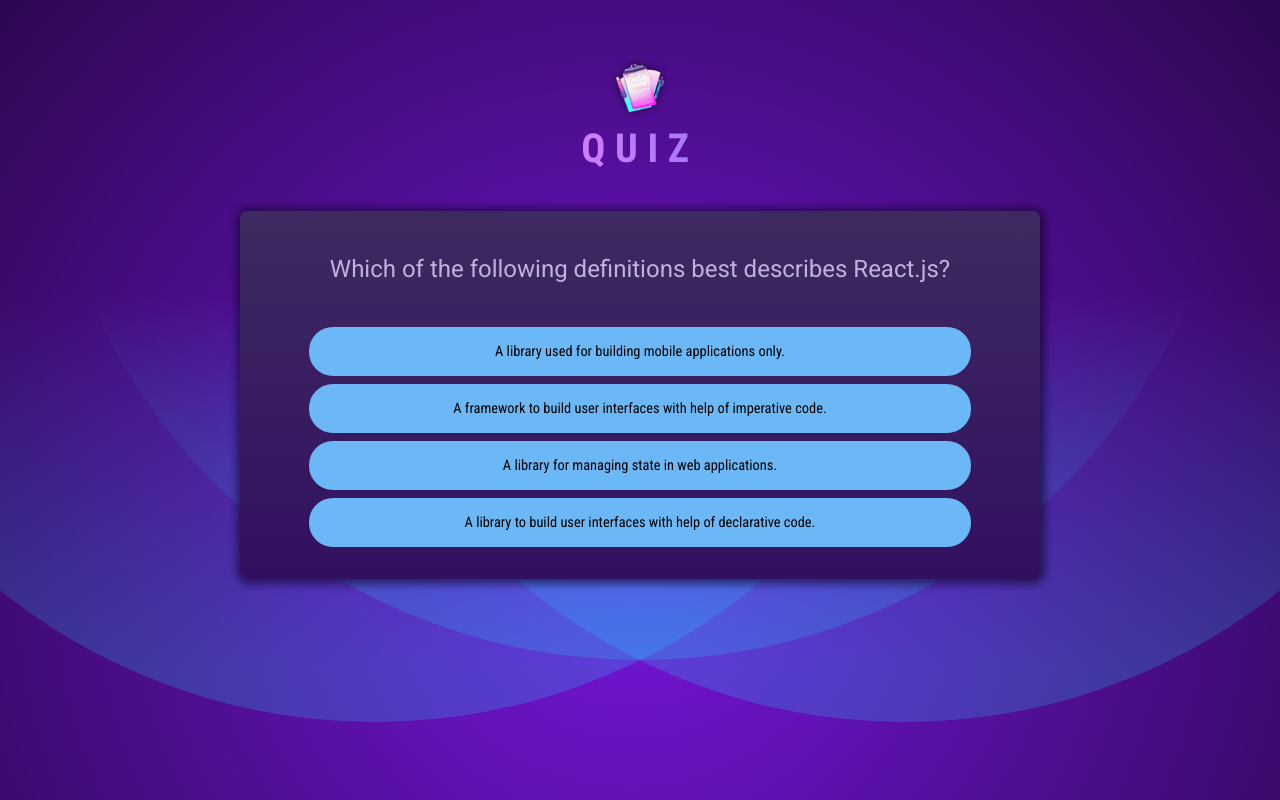
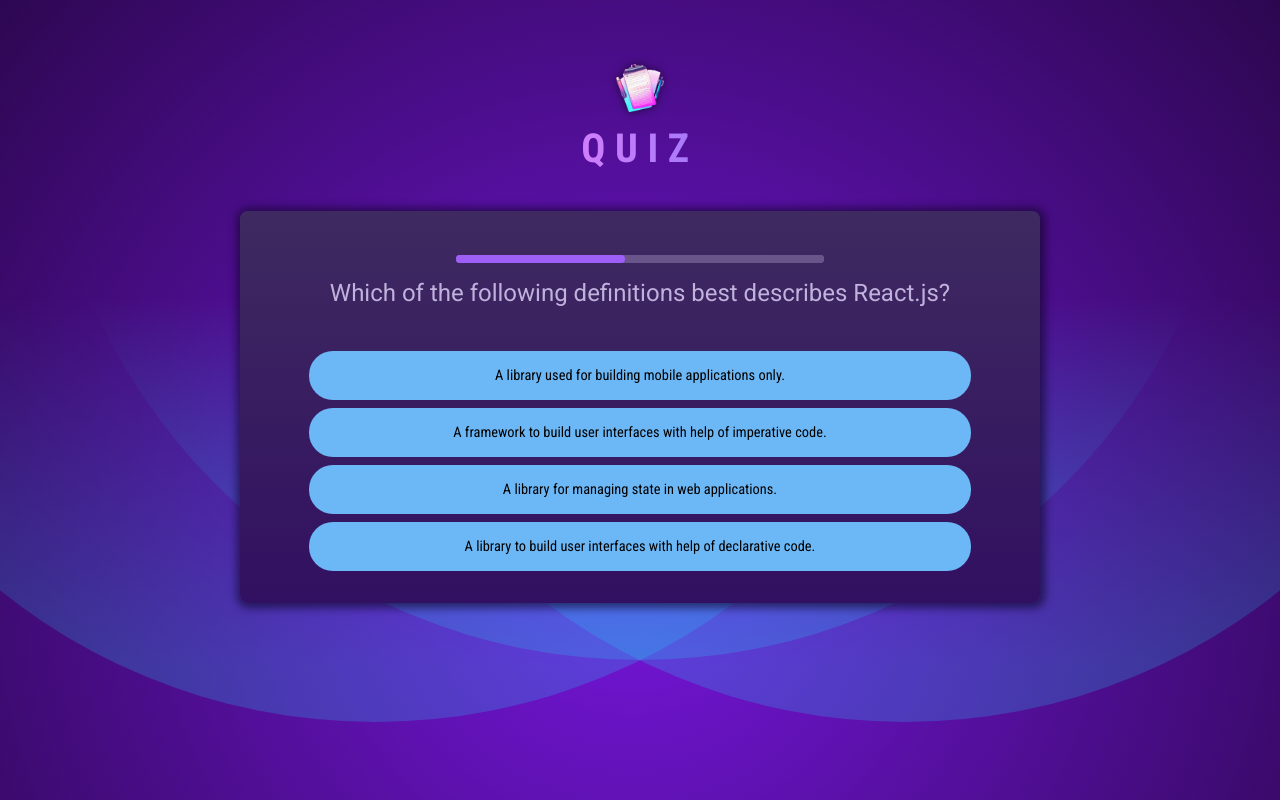
Before and after one commit to Damjan15/Quiz, a React (Vite) app: page / in a window 1280 px wide. Built offline with nearby package versions, Linux system fonts and the light colour scheme.

Commit message:
timer functionality added & QuestionTimer component created

```diff
--- /dev/null
+++ b/src/components/QuestionTimer.jsx
@@ -0,0 +1,29 @@
+import { useState, useEffect } from "react";
+
+const QuestionTimer = ({ timeout, onTimeout }) => {
+  const [remainingTime, setRemainingTime] = useState(timeout);
+
+  useEffect(() => {
+    const timer = setTimeout(() => {
+      onTimeout();
+    }, timeout);
+
+    return () => {
+        clearTimeout(timer);
+    }
+  }, [timeout, onTimeout]);
+
+  useEffect(() => {
+    const interval = setInterval(() => {
+      setRemainingTime((prevRemainingTime) => prevRemainingTime - 100);
+    }, 100);
+
+    return () => {
+        clearInterval(interval);
+    }
+  }, []);
+
+  return <progress id="question-time" max={timeout} value={remainingTime} />;
+};
+
+export default QuestionTimer;
--- a/src/components/Quiz.jsx
+++ b/src/components/Quiz.jsx
@@ -1,4 +1,5 @@
-import { useState } from "react";
+import { useState, useCallback } from "react";
+import QuestionTimer from "./QuestionTimer";
 import questions from "../questions";
 import complete from "../assets/quiz-complete.png";
 
@@ -8,9 +9,11 @@
   const quizIsComplete = activeQuestionIndex === questions.length;
 
 
-  const handleSelectAnswer = (selectedAnswer) => {
+  const handleSelectAnswer = useCallback((selectedAnswer) => {
     setAnswers((prevAnswers) => [...prevAnswers, selectedAnswer]);
-  };
+  }, []);
+
+  const handleSkipAnswer = useCallback(() => handleSelectAnswer(null), [handleSelectAnswer]);
 
   if (quizIsComplete) {
     return <div id="summary">
@@ -26,6 +29,7 @@
   return (
     <div id="quiz">
       <div id="question">
+        <QuestionTimer key={activeQuestionIndex} timeout={10000} onTimeout={handleSkipAnswer} />
         <h2>{questions[activeQuestionIndex]?.text}</h2>
         <ul id="answers">
           {shuffledAnswers.map((answer) => (
```
